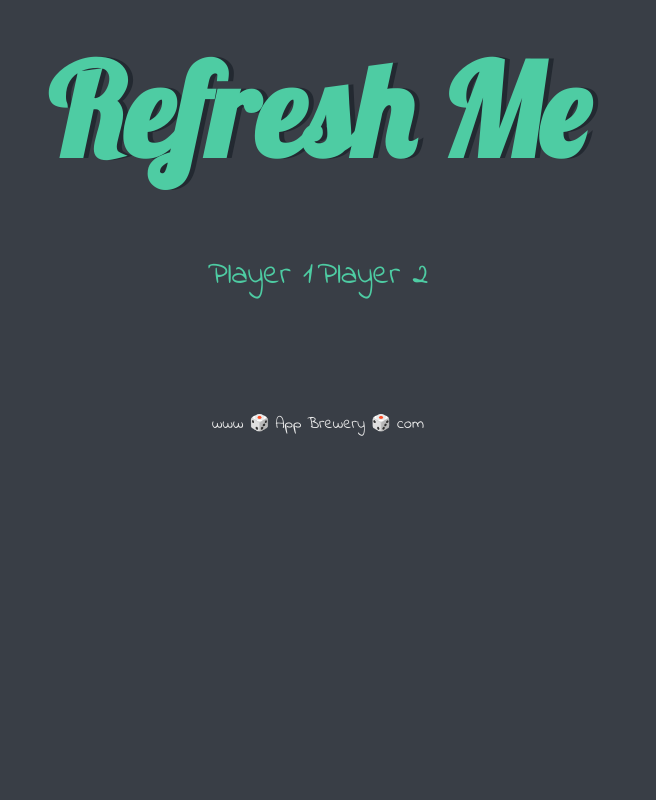
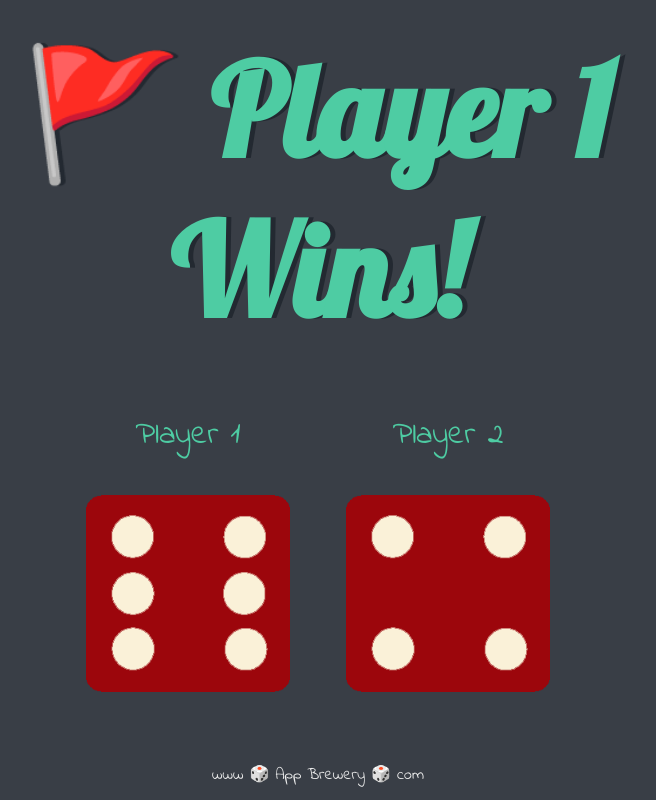
Before and after one commit to Amadeea/dice-challenge, a plain HTML site: page index.html in a window 1280 px wide. Shown: the whole page, without its empty margins (322-978 px from the left). Drawn offline with Linux system fonts and the light colour scheme.

Commit message:
randomize dice number & declare winner

```diff
--- a/index.html
+++ b/index.html
@@ -15,15 +15,17 @@
 
       <div class="dice">
         <p>Player 1</p>
-        <img class="img1" src="" />
+        <img class="img1" src="images/dice6.png" />
       </div>
 
       <div class="dice">
         <p>Player 2</p>
-        <img class="img2" src="" />
+        <img class="img2" src="images/dice6.png" />
       </div>
     </div>
 
     <footer>www 🎲 App Brewery 🎲 com</footer>
+
+    <script src="index.js" charset="utf-8"></script>
   </body>
 </html>
--- /dev/null
+++ b/index.js
@@ -0,0 +1,20 @@
+var randomNumber1 = Math.floor(Math.random() * 6) + 1;
+var randomNumber2 = Math.floor(Math.random() * 6) + 1;
+
+var imagesPath = "images/";
+
+document
+  .querySelector(".img1")
+  .setAttribute("src", imagesPath + "dice" + randomNumber1 + ".png");
+
+document
+  .querySelector(".img2")
+  .setAttribute("src", imagesPath + "dice" + randomNumber2 + ".png");
+
+if (randomNumber1 > randomNumber2) {
+  document.querySelector("h1").innerHTML = "🚩 Player 1 Wins!";
+} else if (randomNumber1 < randomNumber2) {
+  document.querySelector("h1").innerHTML = "Player 2 Wins! 🚩";
+} else {
+  document.querySelector("h1").innerHTML = "Draw!";
+}
```
